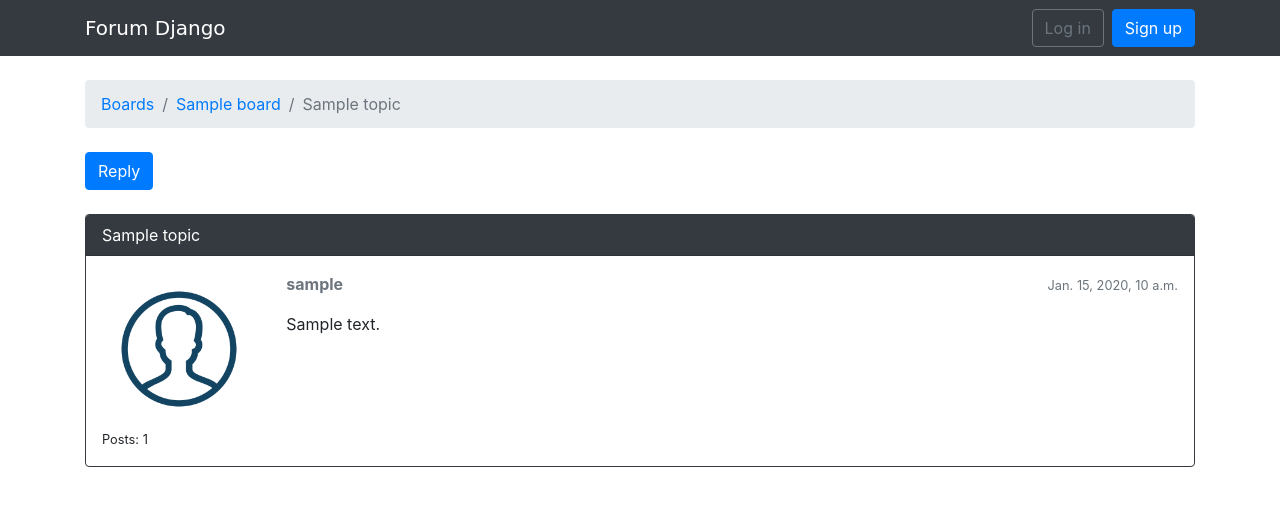
After one commit to lepapi-0224/forum, a Django app: page /boards/1/topics/1/ in a window 1280 px wide. The commit adds this page. Shown: the top 506 px of the page. Run offline with Django 4.2, Linux system fonts and the light colour scheme; tables that the repository leaves empty hold one stand-in row (values such as "Sample post"); some libraries are stand-ins or nearby versions; some web fonts are replaced.

Commit message:
review and reply post

```diff
--- a/blog/blog/urls.py
+++ b/blog/blog/urls.py
@@ -1,6 +1,8 @@
 from django.contrib import admin
 from django.urls import path
 from django.contrib.auth import views as auth_views
+from django.conf import settings
+from django.conf.urls.static import static
 
 from core import views
 
@@ -34,5 +36,7 @@ urlpatterns = [
     path('', views.home, name='home'),
     path('boards/<int:pk>/', views.board_topics, name='board_topic'),
     path('boards/<int:pk>/new/', views.new_topic, name='new_topic'),
+    path('boards/<int:pk>/topics/<int:topic_pk>/', views.topic_posts, name='topic_posts'),
+    path('boards/<int:pk>/topics/<int:topic_pk>/reply/', views.reply_topic, name='reply_topic'),
     path('admin/', admin.site.urls),
-]
+] + static(settings.STATIC_URL, document_root=settings.STATICFILES_DIRS)
--- a/blog/core/models.py
+++ b/blog/core/models.py
@@ -18,6 +18,12 @@ class Board(models.Model):
     )
 
     objects = models.Manager()
+
+    def get_posts_count(self):
+        return Post.objects.filter(topic__board=self).count()
+
+    def get_last_post(self):
+        return Post.objects.filter(topic__board=self).order_by('-created_at').first()
 
     class Meta:
         ordering = ['name']
@@ -45,6 +51,9 @@ class Topic(models.Model):
         related_name='topics',
         on_delete=models.DO_NOTHING,
         null=True
+    )
+    views = models.PositiveIntegerField(
+        default=0
     )
 
     objects = models.Manager()
--- a/blog/core/views.py
+++ b/blog/core/views.py
@@ -1,9 +1,11 @@
-from django.contrib.auth.models import User
+from django.db.models import Count
 from django.shortcuts import render, get_object_or_404, redirect
+from django.contrib.auth.decorators import login_required
 
 from .models import Board, Post, Topic
 
-from .forms import NewTopicForm
+from .forms import NewTopicForm, PostForm
+
 
 # Create your views here.
 
@@ -13,29 +15,56 @@ def home(request):
     return render(request, 'home.html', {'boards': boards})
 
 
+@login_required()
 def board_topics(request, pk):
     board = get_object_or_404(Board, pk=pk)
-    return render(request, 'topics.html', {'board': board})
+    topics = board.topics.order_by('-last_updated').annotate(replies=Count('posts') - 1)
+    return render(request, 'topics.html', {'board': board, 'topics': topics})
 
 
+@login_required()
 def new_topic(request, pk):
     board = get_object_or_404(Board, pk=pk)
-    #  user = User.objects.first()  # TODO: get the currently logged in user
 
     if request.method == 'POST':
         form = NewTopicForm(request.POST)
         if form.is_valid():
             topic = form.save(commit=False)
             topic.board = board
-            # topic.starter = user
+            topic.starter = request.user
             topic.save()
             post = Post.objects.create(
                 message=form.cleaned_data.get('message'),
                 topic=topic,
-                # created_by=user
+                created_by=request.user
             )
-            return redirect('board_topic', pk=board.pk)  # TODO: redirect to the created topic page
+            return redirect('topic_posts', pk=pk, topic_pk=topic.pk)
     else:
         form = NewTopicForm()
 
     return render(request, 'new_topic.html', {'board': board, 'form': form})
+
+
+def topic_posts(request, pk, topic_pk):
+    topic = get_object_or_404(Topic, board__pk=pk, pk=topic_pk)
+    topic.views += 1
+    topic.save()
+    return render(request, 'topic_posts.html', {'topic': topic})
+
+
+@login_required()
+def reply_topic(request, pk, topic_pk):
+    topic = get_object_or_404(Topic, board__pk=pk, pk=topic_pk)
+
+    if request.method == 'POST':
+        form = PostForm(request.POST)
+
+        if form.is_valid():
+            post = form.save(commit=False)
+            post.topic = topic
+            post.created_by = request.user
+            post.save()
+            redirect('topic_posts', pk=pk, topic_pk=topic_pk)
+    else:
+        form = PostForm()
+    return render(request, 'reply_topic.html', {'topic': topic, 'form': form})
--- a/blog/templates/authentication/login.html
+++ b/blog/templates/authentication/login.html
@@ -10,8 +10,9 @@
           <h3 class="card-title">Log in</h3>
           <form method="post" novalidate>
             {% csrf_token %}
-            {% include 'includes/form.html' %}
-            <button type="submit" class="btn btn-primary btn-block">Log in</button>
+              <input type="hidden" name="next" value="{{ next }}">
+              {% include 'includes/form.html' %}
+              <button type="submit" class="btn btn-primary btn-block">Log in</button>
           </form>
         </div>
         <div class="text-center py-2">
--- /dev/null
+++ b/blog/templates/topic_posts.html
@@ -0,0 +1,51 @@
+{% extends 'base.html' %}
+
+{% load static %}
+
+{% block title %}{{ topic.subject }}{% endblock %}
+
+{% block breadcrumb %}
+  <li class="breadcrumb-item"><a href="{% url 'home' %}">Boards</a></li>
+  <li class="breadcrumb-item"><a href="{% url 'board_topic' topic.board.pk %}">{{ topic.board.name }}</a></li>
+  <li class="breadcrumb-item active">{{ topic.subject }}</li>
+{% endblock %}
+
+{% block content %}
+
+  <div class="mb-4">
+    <a href="{% url 'reply_topic' topic.board.pk topic.pk %}" class="btn btn-primary" role="button">Reply</a>
+  </div>
+
+  {% for post in topic.posts.all %}
+    <div class="card mb-2 {% if forloop.first %}border-dark{% endif %}">
+      {% if forloop.first %}
+        <div class="card-header text-white bg-dark py-2 px-3">{{ topic.subject }}</div>
+      {% endif %}
+      <div class="card-body p-3">
+        <div class="row">
+          <div class="col-2">
+            <img src="{% static 'images/avatar.png' %}" alt="{{ post.created_by.username }}" class="w-100">
+            <small>Posts: {{ post.created_by.posts.count }}</small>
+          </div>
+          <div class="col-10">
+            <div class="row mb-3">
+              <div class="col-6">
+                <strong class="text-muted">{{ post.created_by.username }}</strong>
+              </div>
+              <div class="col-6 text-right">
+                <small class="text-muted">{{ post.created_at }}</small>
+              </div>
+            </div>
+            {{ post.message }}
+            {% if post.created_by == user %}
+              <div class="mt-3">
+                <a href="#" class="btn btn-primary btn-sm" role="button">Edit</a>
+              </div>
+            {% endif %}
+          </div>
+        </div>
+      </div>
+    </div>
+  {% endfor %}
+
+{% endblock %}
```
Also changed, not shown: blog/core/forms.py (+9 -1 lines), blog/templates/home.html (+21 -3 lines), blog/templates/reply_topic.html (added, +38 -0 lines), blog/templates/topics.html (+8 -8 lines), blog/static/images/avatar.png (added).
